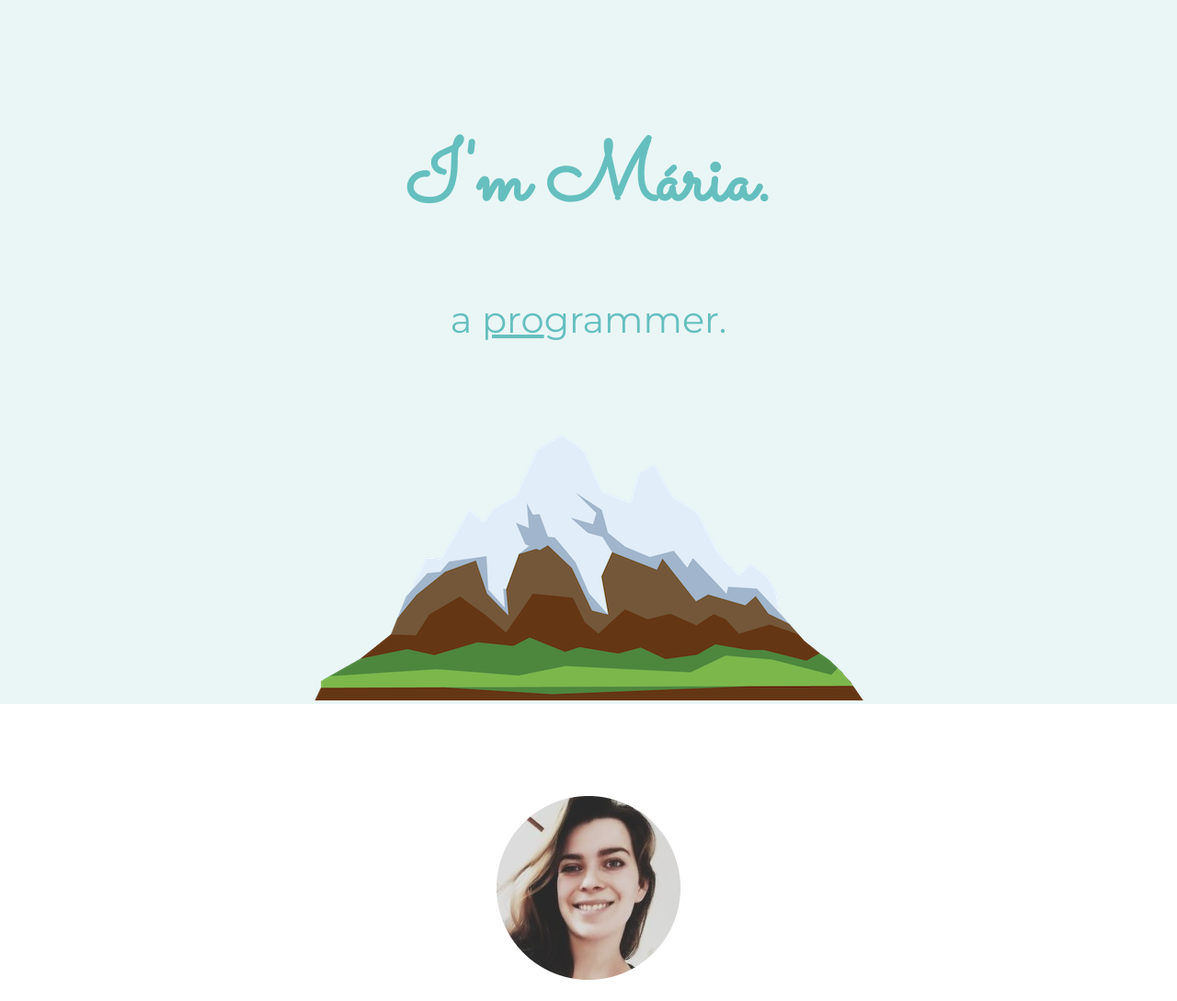
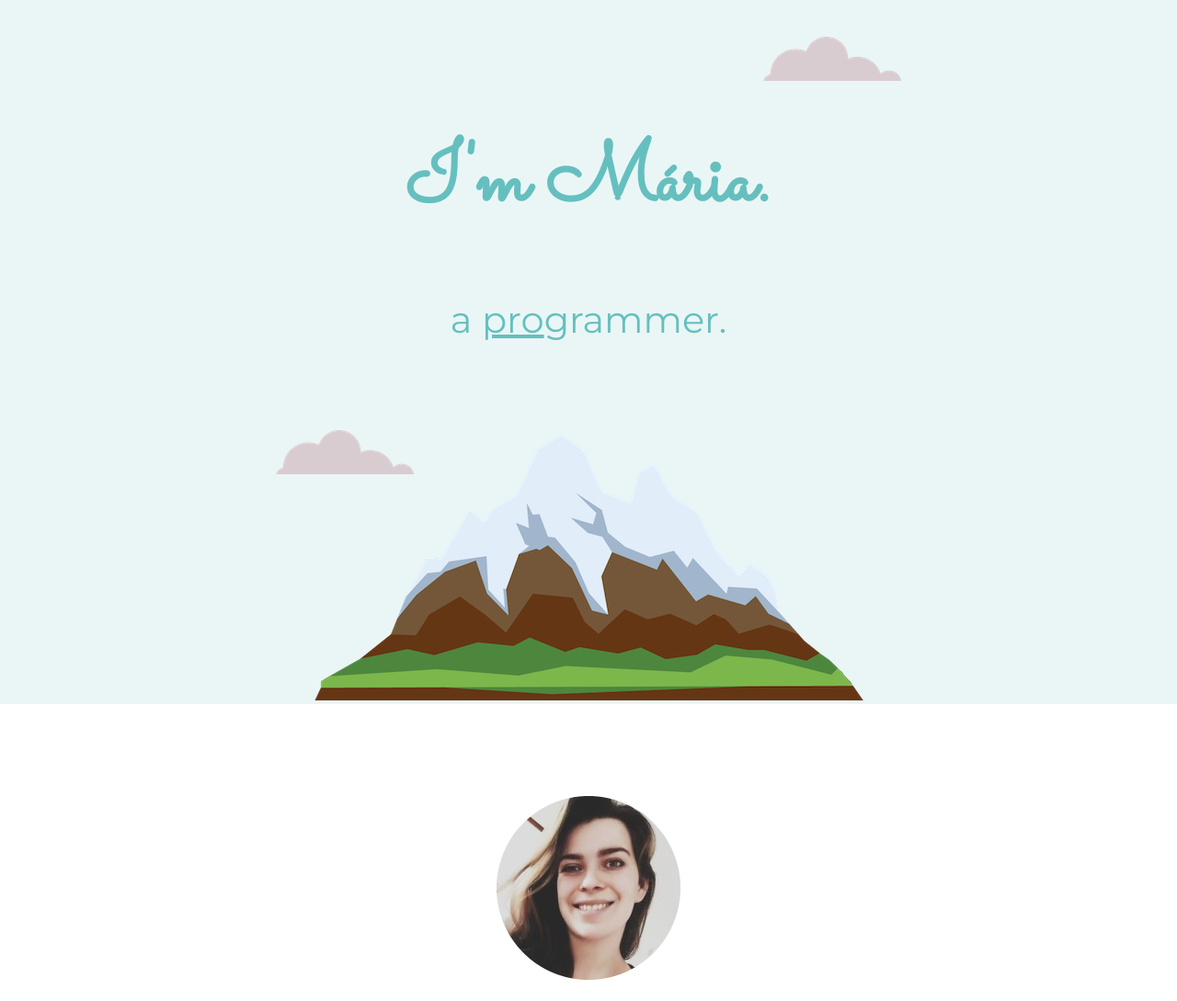
Before and after one commit to Marcsi992/mysiste2, a plain HTML site: page index.html in a window 1280 px wide. Shown: the top 1089 px of the page at 92% size. Drawn offline with Linux system fonts and the light colour scheme.

Commit message:
Update index.html

```diff
--- a/index.html
+++ b/index.html
@@ -16,10 +16,10 @@
 
 <body>
   <div class="top-container">
-    <!--<img class="top-cloud" src="images/cloud.png" alt="cloud-image" />-->
+    <img class="top-cloud" src="images/cloud.png" alt="cloud-image" />
     <h1>I'm Mária.</h1>
     <h2>a <span class="pro">pro</span>grammer.</h2>
-    <!--<img class="bottom-cloud" src="images/cloud.png" alt="cloud-image" />-->
+    <img class="bottom-cloud" src="images/cloud.png" alt="cloud-image" />
     <img class="mountain-img" src="images/mountain.png" alt="mountain-image" />
   </div>
   <div class="middle-container">
```
